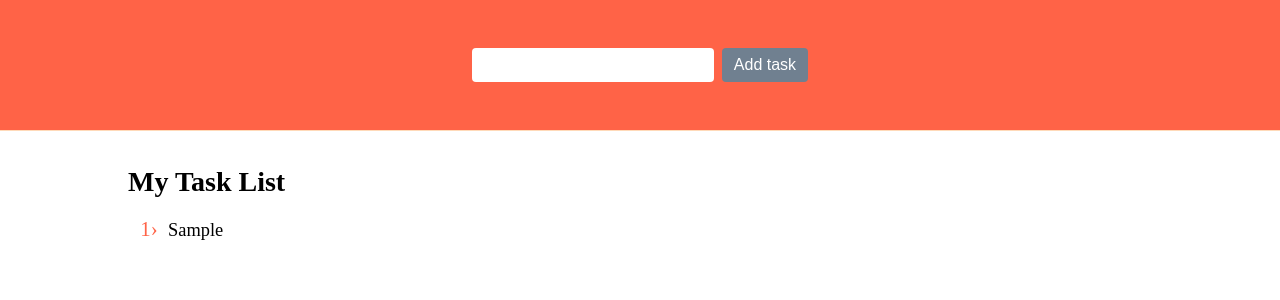
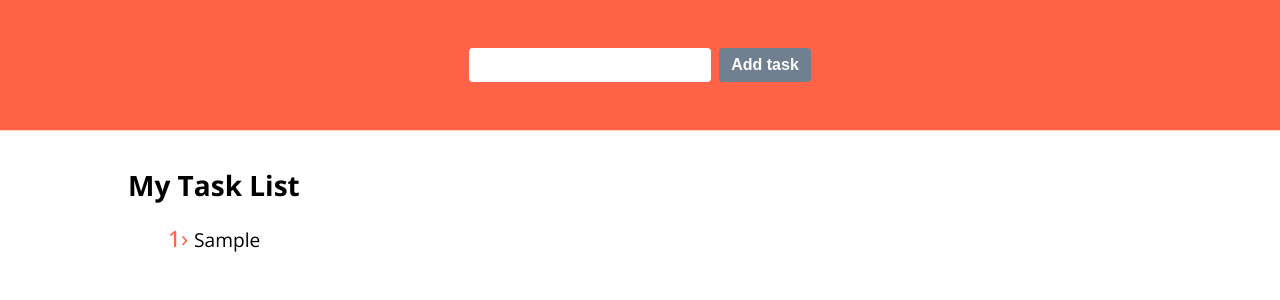
Before and after one commit to gregolive/task-app, a React (Create React App) app: page / in a window 1280 px wide. Both pictures are taken after typing "Sample" into the empty fields and a click on the button "Add task". Shown: the top 300 px of the page. Built offline with nearby package versions, Linux system fonts and the light colour scheme.

Commit message:
Add count to task object and update styling

```diff
--- a/src/App.css
+++ b/src/App.css
@@ -1,5 +1,8 @@
+@import url('https://fonts.googleapis.com/css2?family=Open+Sans:wght@400;500;700&display=swap');
+
 body {
   margin: 0;
+  font-family: 'Open Sans', sans-serif;
 }
 
 .app-container {
@@ -33,6 +36,7 @@ button {
   border: none;
   border-radius: 0.25rem;
   font-size: 1rem;
+  font-weight: 600;
   padding: 0.5rem 0.75rem;
 }
 
@@ -47,11 +51,12 @@ h1 {
 
 li {
   margin-bottom: 0.5rem;
-  font-size: 1.15rem;
+  font-size: 1.2rem;
+  list-style: none;
 }
 
-li::marker {
-  content: counter(list-item) "›  ";
+.task-count {
   color: tomato;
-  font-size: 1.3rem;
+  font-size: 1.4rem;
+  font-weight: 500;
 }
--- a/src/App.js
+++ b/src/App.js
@@ -11,6 +11,7 @@ class App extends React.Component {
       tasks: [],
       task: {
         text: '',
+        count: 1,
         id: uniqid(),
       },
     };
@@ -23,6 +24,7 @@ class App extends React.Component {
     this.setState({
       task: {
         text: e.target.value,
+        count: this.state.task.count,
         id: this.state.task.id,
       }
     });
@@ -35,6 +37,7 @@ class App extends React.Component {
         tasks: this.state.tasks.concat(this.state.task),
         task: {
           text: '',
+          count: this.state.task.count + 1,
           id: uniqid(),
         },
       });
--- a/src/components/Overview.js
+++ b/src/components/Overview.js
@@ -9,7 +9,10 @@ export default class Overview extends React.Component {
         <h1>My Task List</h1>
         <ul>
           {tasks.map((task) =>
-            <li key={task.id}>{task.text}</li>
+            <li key={task.id}>
+              <span className='task-count'>{task.count}›  </span>
+              {task.text}
+            </li>
           )}
         </ul>
       </div>
```
